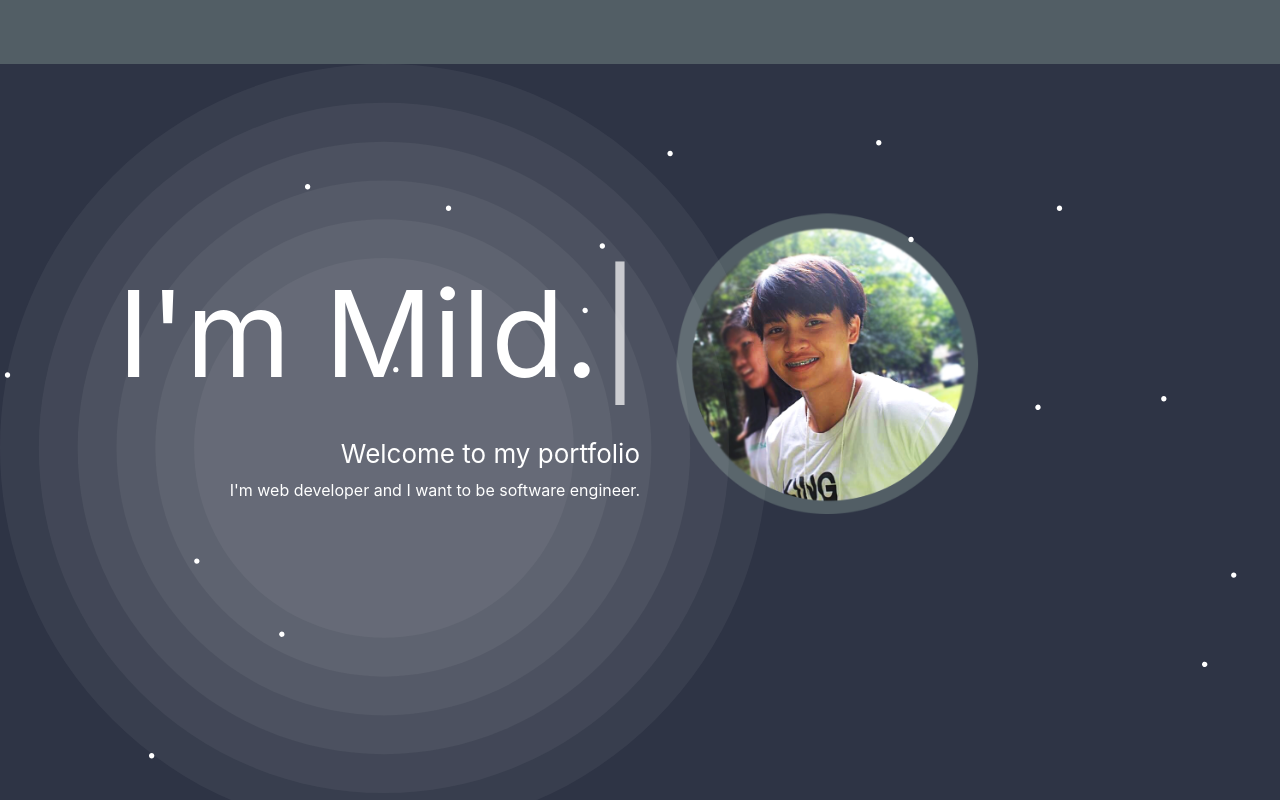
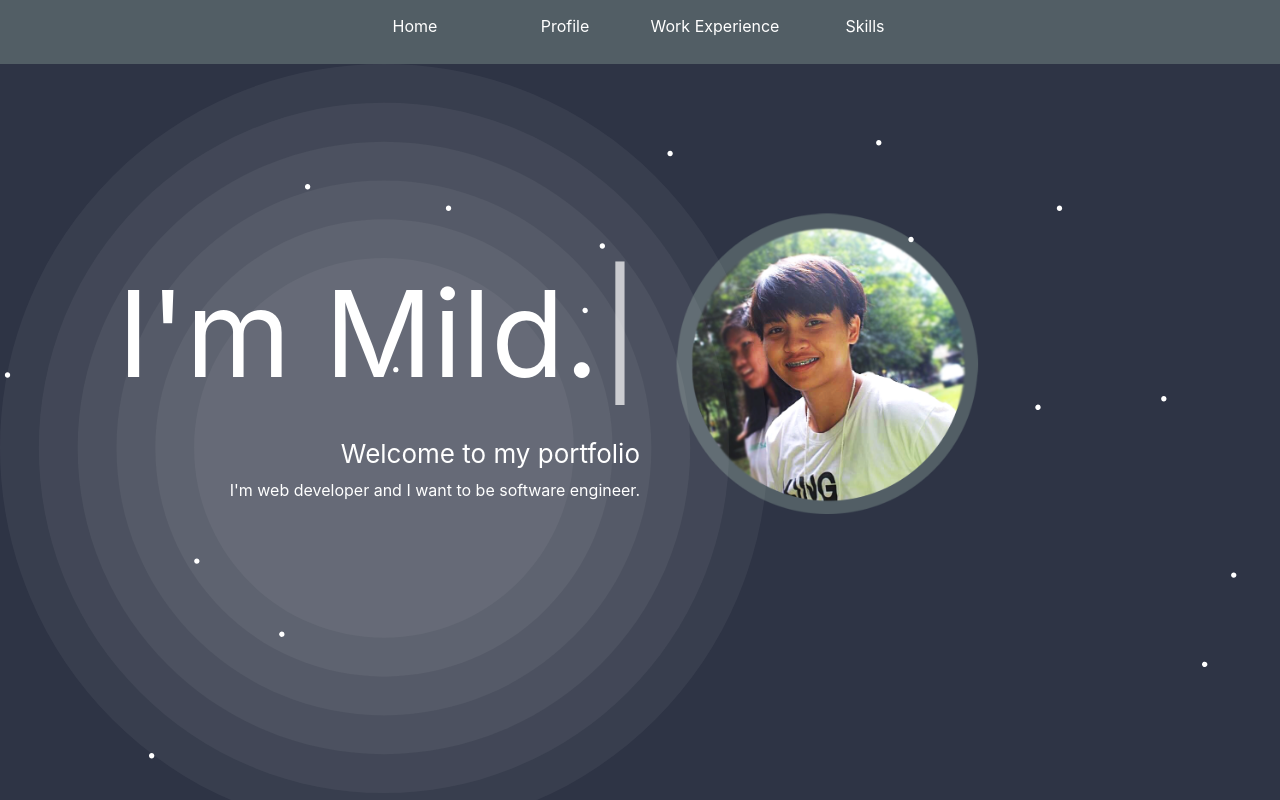
Before and after one commit to mild20091931/mild-portfolio, a React (Create React App) app: page / in a window 1280 px wide. Shown: the top 800 px of the page. Built offline with nearby package versions, Linux system fonts and the light colour scheme.

Commit message:
update navbar

```diff
--- a/src/component/Core/Navbar.js
+++ b/src/component/Core/Navbar.js
@@ -1,15 +1,54 @@
 import React from 'react';
 import styled from 'styled-components';
+import { Menu } from '@material-ui/core';
 
-const Nav = styled.div`
+const Nav = styled.nav`
   background-color: #525E65;
   height: 8vh;
-  z-index: 1;
+  z-index: 999 !important;
+  margin: 0;
+  padding: 0;
+  overflow: hidden;
+  ul {
+    text-align:center;
+    padding: 0;
+  }
+  li {
+    list-style-type: none;
+    display: inline-block;
+  }
+  li a {
+    text-decoration: none;
+    display: block;
+    color: white;
+    text-align: center;
+    width: 150px;
+    transition: 0.4s;
+  }
+  li a:hover {
+    cursor: pointer;
+    color: #72C9A6;
+  }
 `
 
 const Navbar = () =>{
   return (
-    <Nav/>
+    <Nav>
+      <ul>
+        <li>
+          <a href="home">Home</a>
+        </li>
+        <li>
+          <a href="profile">Profile</a>
+        </li>
+        <li>
+          <a href="work">Work Experience</a>
+        </li>
+        <li>
+          <a href="skills">Skills</a>
+        </li>
+      </ul>
+    </Nav>
   )
 }
 
```
